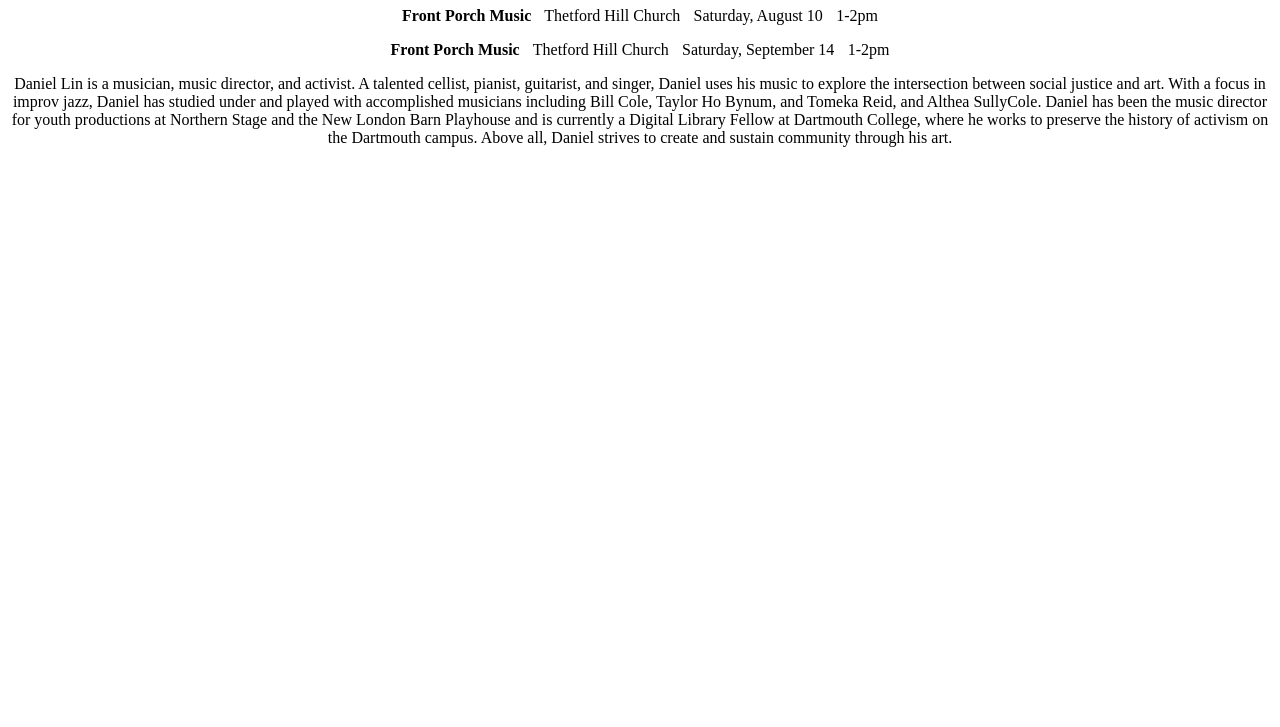
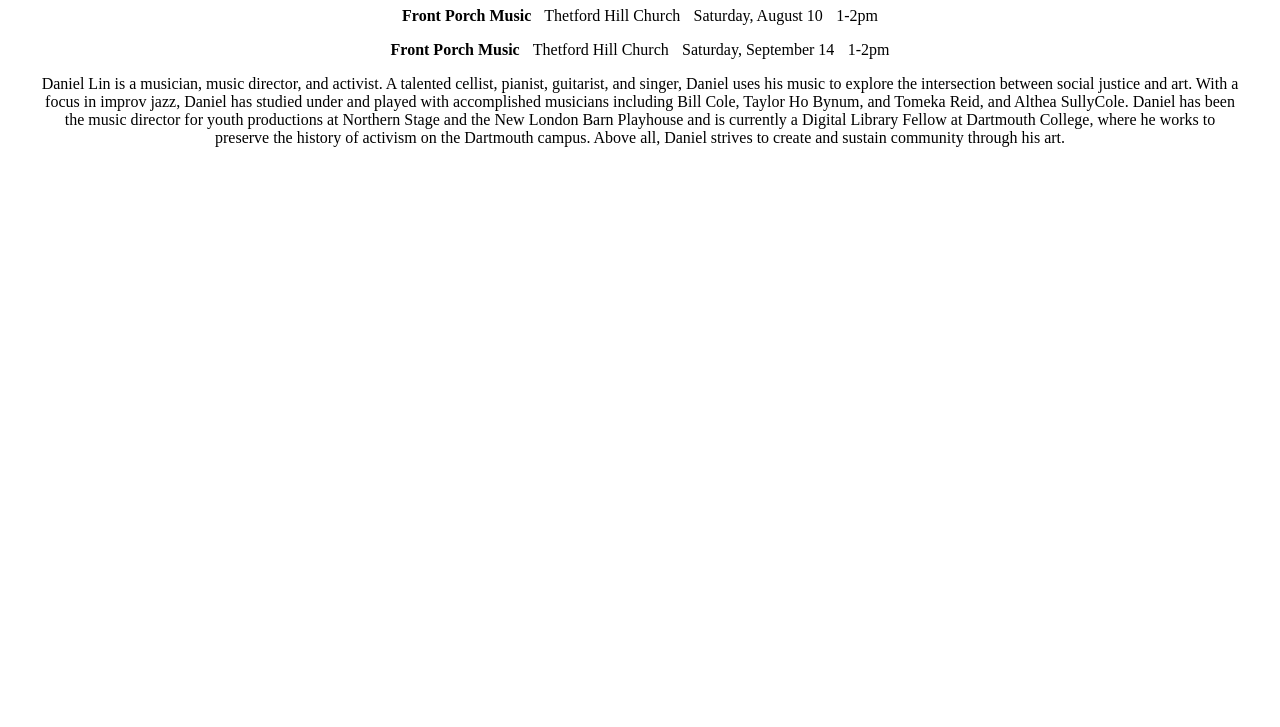
Before and after one commit to abigailj17/daniellin.art, a plain HTML site: page index.html in a window 1280 px wide. Shown: the part 73-800 px from the top of the page. Drawn offline with Linux system fonts and the light colour scheme.

Commit message:
Update styles.css

```diff
--- a/styles.css
+++ b/styles.css
@@ -1,4 +1,11 @@
 /* Place your CSS styles in this file */
+
+body {
+  margin-top: 20px;
+  margin-right: 40px;
+  margin-bottom: 20px;
+  margin-left: 40px;
+}
 
 h1 {
     text-align: center;
```
